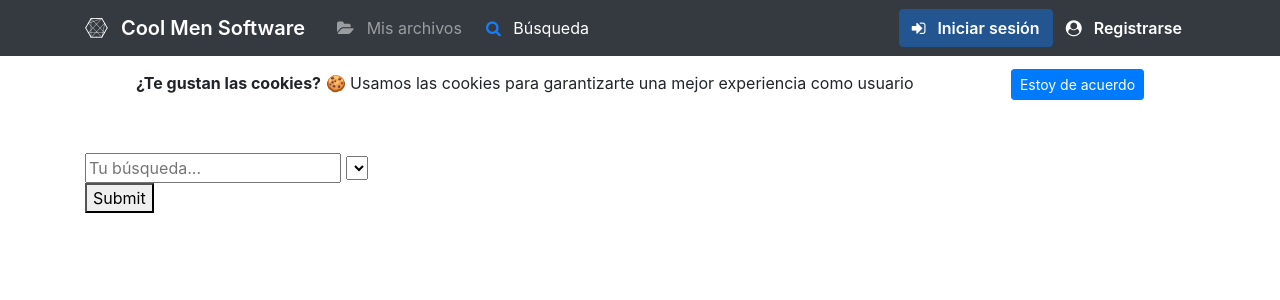
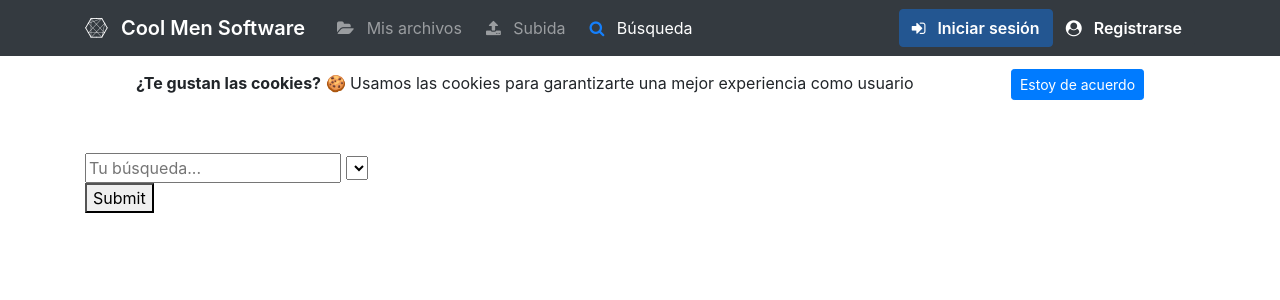
Before and after one commit to isroma/CMS-Cool-Men-Software, a Django app: page /search/search in a window 1280 px wide. Shown: the top 300 px of the page. Run offline with Django 3.2, Linux system fonts and the light colour scheme; lists and menus that the app fills with data are empty; parts of the project's set-up code (start-up, migrations or seed data) failed here and were passed over; some libraries are stand-ins or nearby versions.

Commit message:
Adding upload to navbar

```diff
--- a/djangocms/djangoadmin/templates/base.html
+++ b/djangocms/djangoadmin/templates/base.html
@@ -27,6 +27,12 @@
           <a class="nav-link {% block active_index %}{% endblock %}" href="{% url 'index' %}">
             <span class="fa fa-folder-open pr-2" {% block color_index %}{% endblock %}></span>
             Mis archivos
+          </a>
+        </li>
+        <li class="nav-item pr-2">
+          <a class="nav-link {% block active_upload %}{% endblock %}" href="{% url 'upload' %}">
+            <span class="fa fa-upload pr-2" {% block color_upload %}{% endblock %}></span>
+            Subida
           </a>
         </li>
         <li class="nav-item pr-2">
```
